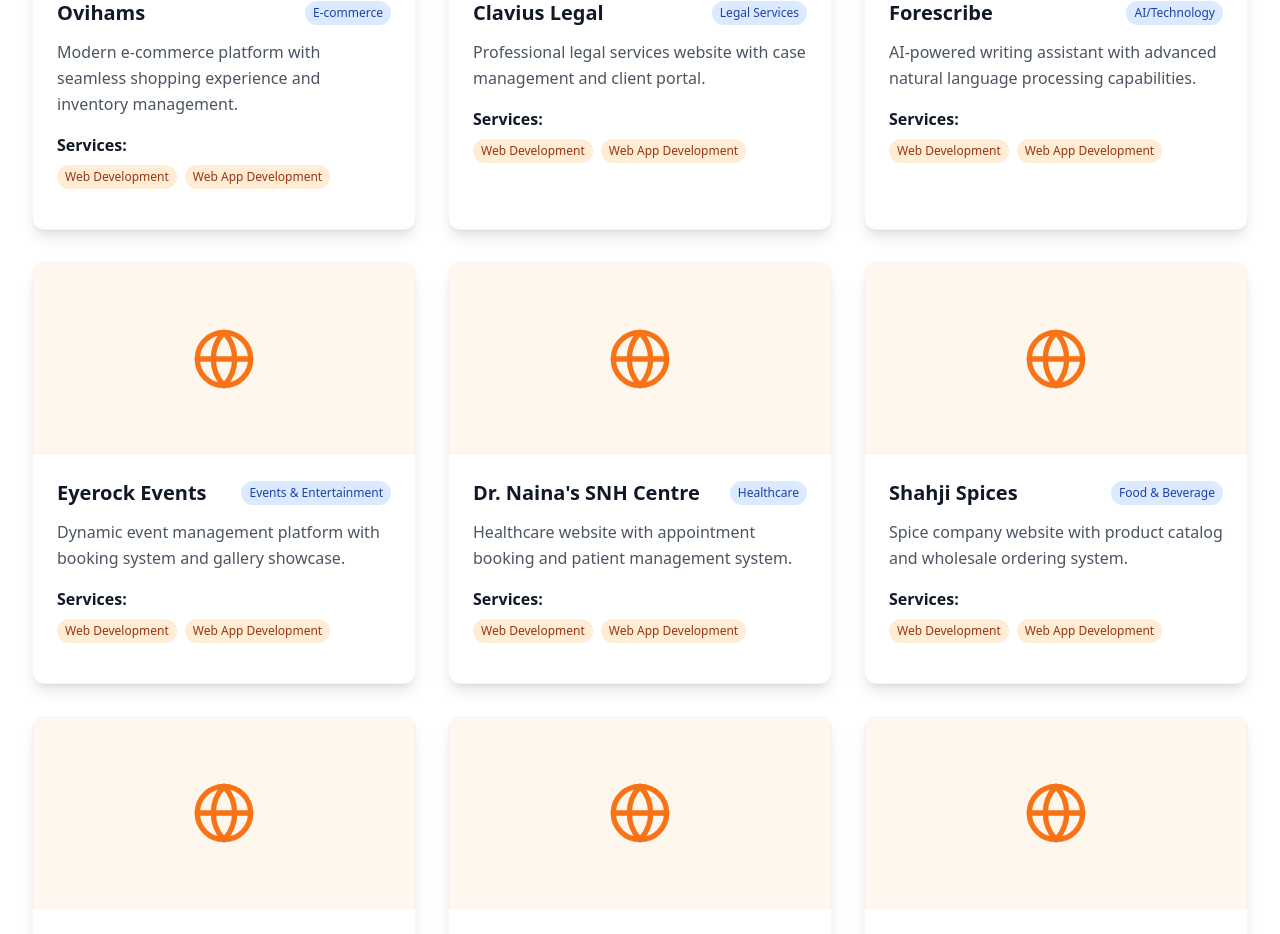
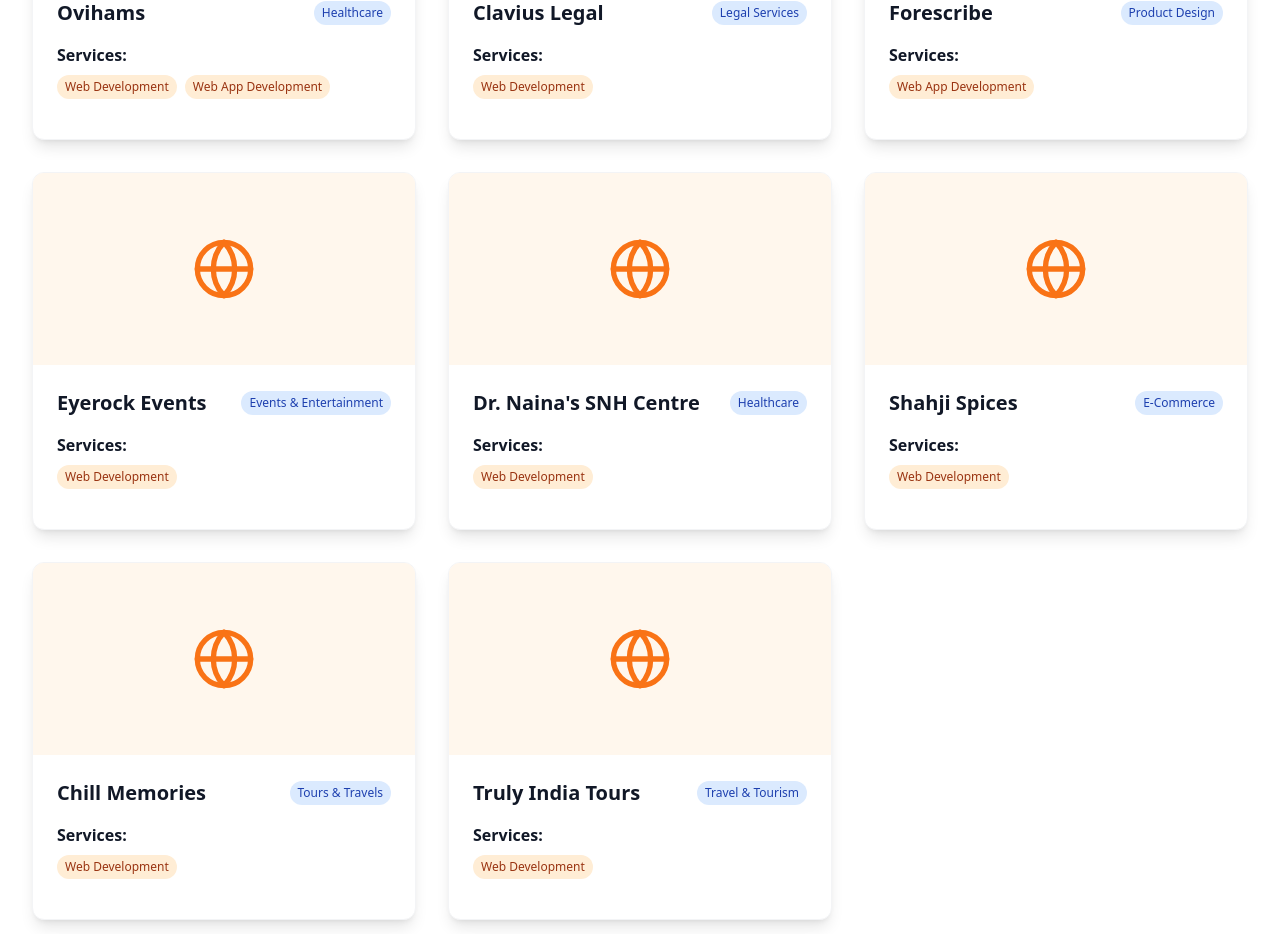
Before and after one commit to adigitallifetechnology/adigitallife-technology, a React (Vite) app: page /portfolio in a window 1280 px wide. Shown: the part 670-1604 px from the top of the page. Built offline with nearby package versions, Linux system fonts and the light colour scheme.

Commit message:
Update Portfolio.tsx
update

```diff
--- a/src/pages/Portfolio.tsx
+++ b/src/pages/Portfolio.tsx
@@ -6,13 +6,13 @@
     {
       id: 1,
       title: 'Ovihams',
-      category: 'E-commerce',
+      category: 'Healthcare',
       type: 'website',
       url: 'https://ovihams.com/',
       icon: <Globe className="w-16 h-16" />,
       iconColor: 'text-orange-500',
       bgColor: 'bg-orange-50',
-      description: 'Modern e-commerce platform with seamless shopping experience and inventory management.',
+    //  description: 'Modern portfolio website with seamless shopping experience and inventory management.',
   services: ['Web Development', 'Web App Development']
     },
     {
@@ -24,20 +24,20 @@
       icon: <Globe className="w-16 h-16" />,
       iconColor: 'text-orange-500',
       bgColor: 'bg-orange-50',
-      description: 'Professional legal services website with case management and client portal.',
-  services: ['Web Development', 'Web App Development']
+     // description: 'Professional legal services website with case management and client portal.',
+  services: ['Web Development']
     },
     {
       id: 3,
       title: 'Forescribe',
-      category: 'AI/Technology',
+      category: 'Product Design',
       type: 'webapp',
       url: 'https://www.forescribe.ai/',
       icon: <Globe className="w-16 h-16" />,
       iconColor: 'text-orange-500',
       bgColor: 'bg-orange-50',
-      description: 'AI-powered writing assistant with advanced natural language processing capabilities.',
-  services: ['Web Development', 'Web App Development']
+     // description: 'AI-powered writing assistant with advanced natural language processing capabilities.',
+  services: ['Web App Development']
     },
     {
       id: 4,
@@ -48,8 +48,8 @@
       icon: <Globe className="w-16 h-16" />,
       iconColor: 'text-orange-500',
       bgColor: 'bg-orange-50',
-      description: 'Dynamic event management platform with booking system and gallery showcase.',
-  services: ['Web Development', 'Web App Development']
+     // description: 'Dynamic event management platform with booking system and gallery showcase.',
+  services: ['Web Development']
     },
     {
       id: 5,
@@ -60,44 +60,32 @@
       icon: <Globe className="w-16 h-16" />,
       iconColor: 'text-orange-500',
       bgColor: 'bg-orange-50',
-      description: 'Healthcare website with appointment booking and patient management system.',
-  services: ['Web Development', 'Web App Development']
+     // description: 'Healthcare website with appointment booking and patient management system.',
+  services: ['Web Development']
     },
     {
       id: 6,
       title: 'Shahji Spices',
-      category: 'Food & Beverage',
+      category: 'E-Commerce',
       type: 'website',
       url: 'https://shahjispices.com/',
       icon: <Globe className="w-16 h-16" />,
       iconColor: 'text-orange-500',
       bgColor: 'bg-orange-50',
-      description: 'Spice company website with product catalog and wholesale ordering system.',
-  services: ['Web Development', 'Web App Development']
-    },
-    {
-      id: 7,
-      title: 'Hi-Tone Boss',
-      category: 'Music & Audio',
-      type: 'website',
-      url: 'https://www.hitoneboss.com/',
-      icon: <Globe className="w-16 h-16" />,
-      iconColor: 'text-orange-500',
-      bgColor: 'bg-orange-50',
-      description: 'Music production website with audio streaming and artist portfolio features.',
-  services: ['Web Development', 'Web App Development']
+    //  description: 'Spice company website with product catalog and wholesale ordering system.',
+  services: ['Web Development']
     },
     {
       id: 8,
       title: 'Chill Memories',
-      category: 'Photography',
+      category: 'Tours & Travels',
       type: 'website',
       url: 'https://chillmemories.com/',
       icon: <Globe className="w-16 h-16" />,
       iconColor: 'text-orange-500',
       bgColor: 'bg-orange-50',
-      description: 'Photography portfolio with booking system and client gallery management.',
-  services: ['Web Development', 'Web App Development']
+    //  description: 'Photography portfolio with booking system and client gallery management.',
+  services: ['Web Development']
     },
     {
       id: 9,
@@ -108,8 +96,8 @@
       icon: <Globe className="w-16 h-16" />,
       iconColor: 'text-orange-500',
       bgColor: 'bg-orange-50',
-      description: 'Travel booking platform with tour packages and itinerary management.',
-  services: ['Web Development', 'Web App Development']
+    //  description: 'Travel booking platform with tour packages and itinerary management.',
+  services: ['Web Development']
     }
   ];
 
```
